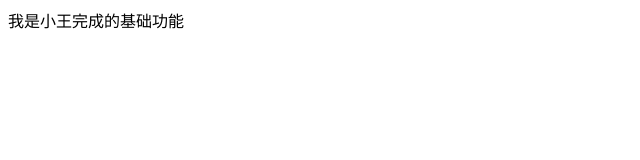
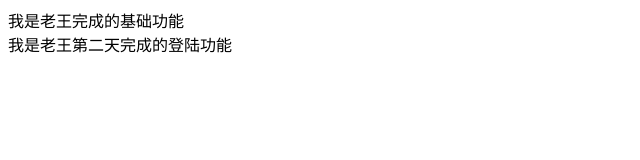
Before and after one commit to f2ehe/myfirst, a plain HTML site: page index.html in a window 1280 px wide. Shown: the whole page, without its empty margins (0-640 px from the left). Drawn offline with Linux system fonts and the light colour scheme.

Commit message:
老王完成的登陆功能

```diff
--- a/index.html
+++ b/index.html
@@ -5,7 +5,8 @@
     <title>Title</title>
 </head>
 <body>
-    <div>我是小王完成的基础功能</div>
+    <div>我是老王完成的基础功能</div>
+    <div>我是老王第二天完成的登陆功能</div>
 
 </body>
 </html>
```
